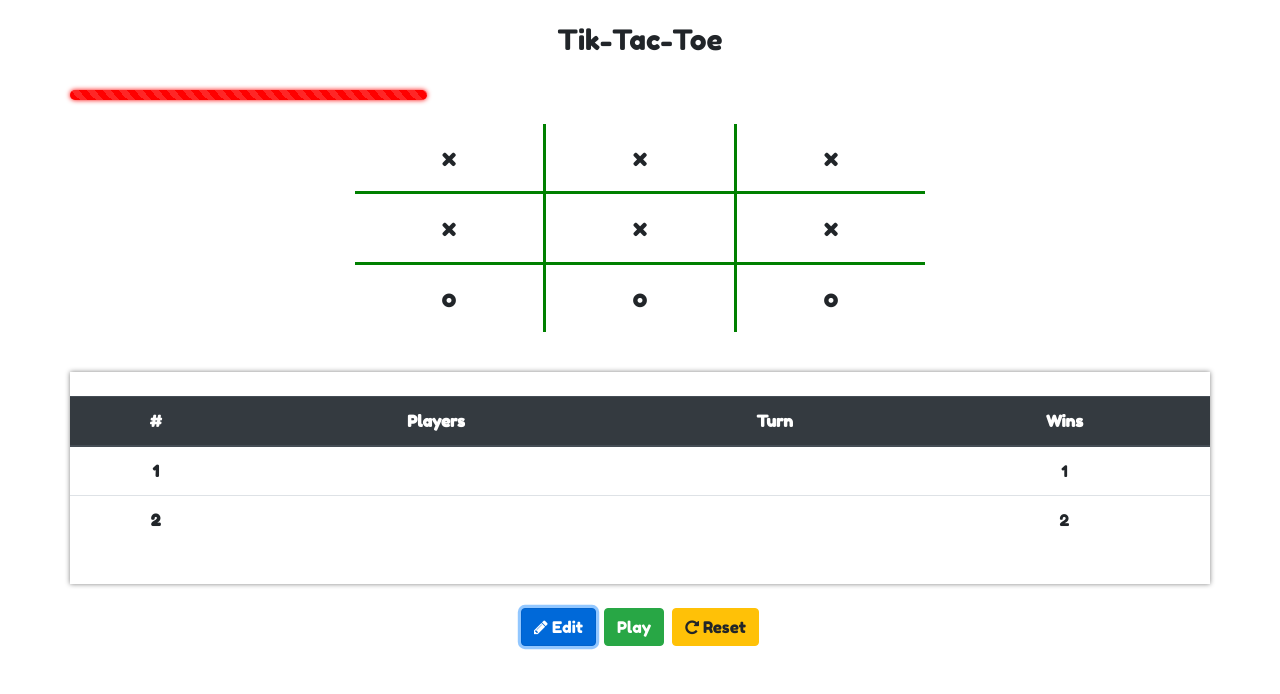
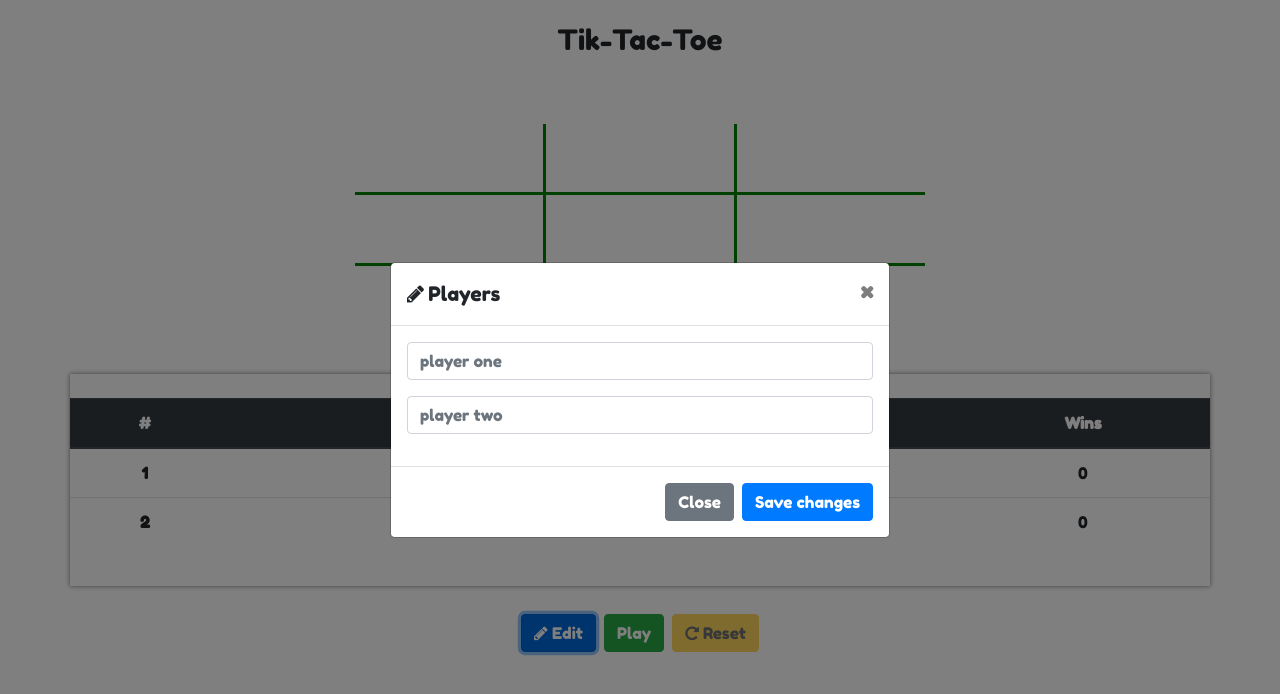
Before and after one commit to pragadesh-k-zz/tic-tak-toe-js, a plain HTML site: page index.html in a window 1280 px wide. Both pictures are taken after a click on the button "Edit". Drawn offline with nearby package versions, Linux system fonts and the light colour scheme.

Commit message:
updates ui with countdown

```diff
--- a/css/index.css
+++ b/css/index.css
@@ -9,6 +9,7 @@ body {
   justify-content: center;
   align-items: center;
   font-size: 25px;
+  min-height: 68px;
 }
 
 .r-one,
@@ -35,9 +36,11 @@ body {
   border-radius: 20px;
   height: 10px;
   background-color: green;
-  animation: timer 10s reverse;
+  animation: 10s reverse;
 }
 
+/* KEYFRAMES*/
+/*TIMER */
 @keyframes timer {
   0% {
     background-color: red;
--- a/index.html
+++ b/index.html
@@ -32,7 +32,7 @@
     <title>Hello, world!</title>
   </head>
   <body>
-    <div class="container text-center">
+    <div class="container text-center" id="maincontainer">
       <div class="row flex-column">
         <!--heading and timer-->
         <h3 class="p-4">Tik-Tac-Toe</h3>
@@ -43,21 +43,21 @@
         <section class="col-6 mx-auto py-4" id="game-container">
           <!--row one-->
           <div class="row r-one">
-            <div class="col box b-one">x</div>
-            <div class="col box b-two">x</div>
-            <div class="col box">x</div>
+            <div class="col box b-one"></div>
+            <div class="col box b-two"></div>
+            <div class="col box"></div>
           </div>
           <!--row two-->
           <div class="row r-two">
-            <div class="col box b-one">x</div>
-            <div class="col box b-two">x</div>
-            <div class="col box">x</div>
+            <div class="col box b-one"></div>
+            <div class="col box b-two"></div>
+            <div class="col box"></div>
           </div>
           <!--row three-->
           <div class="row r-three">
-            <div class="col box b-one">o</div>
-            <div class="col box b-two">o</div>
-            <div class="col box">o</div>
+            <div class="col box b-one"></div>
+            <div class="col box b-two"></div>
+            <div class="col box"></div>
           </div>
         </section>
 
@@ -76,34 +76,85 @@
               <tr>
                 <th>1</th>
                 <td>
-                  <span id="playeronename"></span>
+                  <span class="clear" id="playeronename">Player_one</span>
                 </td>
-                <td class="playeroneturn"></td>
-                <td id="playerone-wins">1</td>
+                <td class="playeroneturn clear"></td>
+                <td class="clear" id="playerone-wins">0</td>
               </tr>
 
               <tr>
                 <th>2</th>
                 <td>
-                  <span id="playertwoname"></span>
+                  <span class="clear" id="playertwoname">Player_two</span>
                 </td>
-                <td class="playertwoturn"></td>
-                <td id="playertwo-wins">2</td>
+                <td class="playertwoturn clear"></td>
+                <td class="clear" id="playertwo-wins">0</td>
               </tr>
             </tbody>
           </table>
         </section>
 
         <!--button section-->
-        <section class="d-flex justify-content-center mt-2" id="buttons">
-          <button class="btn btn-round btn-primary mx-1">
+        <section
+          class="d-flex justify-content-center mt-2 flex-sm-row flex-column"
+          id="buttons"
+        >
+          <button class="btn btn-round btn-primary mx-1 my-1" id="edit-btn">
             <span class="fa fa-pencil"></span> Edit
           </button>
-          <button class="btn btn-round btn-success mx-1">Play</button>
-          <button class="btn btn-round btn-warning mx-1">
+          <button class="btn btn-round btn-success mx-1 my-1" id="play-btn">
+            Play
+          </button>
+          <button class="btn btn-round btn-warning mx-1 my-1" id="reset-btn">
             <span class="fa fa-repeat"></span> Reset
           </button>
         </section>
+      </div>
+
+      <!--edit players-->
+      <div class="modal fade" id="exampleModalCenter">
+        <div class="modal-dialog modal-dialog-centered">
+          <div class="modal-content">
+            <div class="modal-header">
+              <h5 class="modal-title" id="exampleModalCenterTitle">
+                <span class="fa fa-pencil mr-1"></span>Players
+              </h5>
+              <button type="button" class="close" data-dismiss="modal">
+                <span>&times;</span>
+              </button>
+            </div>
+            <div class="modal-body">
+              <div class="form-group">
+                <input
+                  type="text"
+                  class="form-control"
+                  id="p1edit"
+                  placeholder="player one"
+                />
+              </div>
+              <div class="form-group">
+                <input
+                  type="text"
+                  class="form-control"
+                  id="p2edit"
+                  placeholder="player two"
+                />
+              </div>
+            </div>
+            <div class="modal-footer">
+              <button
+                type="button"
+                class="btn btn-secondary"
+                data-dismiss="modal"
+              >
+                Close
+              </button>
+              <button type="button" class="btn btn-primary" id="save-btn">
+                Save changes
+              </button>
+            </div>
+          </div>
+        </div>
       </div>
     </div>
 
--- a/js/index.js
+++ b/js/index.js
@@ -1 +1,101 @@
 console.log("Tic tak toe");
+//$('.modal').modal('show')
+
+class TikTakToe {
+  constructor() {
+    this.boxes = document.querySelectorAll(".box");
+    this.clearBoxes = () => {
+      this.boxes.forEach((box) => {
+        box.innerHTML = "";
+      });
+    };
+    this.editButton = document.querySelector("#edit-btn");
+    this.inputone = document.querySelector("#p1edit");
+    this.inputtwo = document.querySelector("#p2edit");
+    this.gameOn = false;
+    this.playerOneName = document.querySelector("#playeronename");
+    this.playerTwoName = document.querySelector("#playertwoname");
+    this.playButton = document.querySelector("#play-btn");
+    this.resetButton = document.querySelector("#reset-btn");
+    this.scoreBoardElements = document.querySelectorAll(".clear");
+    this.saveButton = document.querySelector("#save-btn");
+    this.timerDiv = document.querySelector("#timer");
+  }
+
+  gameOnState() {
+    let countdown = 3;
+    this.gameOn = true;
+    this.editButton.setAttribute("disabled", "true");
+    this.playButton.setAttribute("disabled", "true");
+    let countInterval = setInterval(() => {
+      if (!countdown <= 0) {
+        this.boxes[4].innerHTML = `${
+          !countdown <= 0 ? countdown-- : countdown
+        }`;
+      }
+    }, 1000);
+    setTimeout(() => {
+      clearInterval(countInterval);
+      this.boxes[4].innerHTML = ``;
+      this.timerDiv.style.visibility = "visible";
+      this.resetButton.removeAttribute("disabled");
+      this.eventListeners().onState();
+    }, 4000);
+  }
+
+  gameOffState() {
+    this.gameOn = false;
+    this.resetButton.setAttribute("disabled", "true");
+    this.timerDiv.style.visibility = "hidden";
+    this.clearBoxes();
+    this.eventListeners().offState();
+  }
+
+  playerNames = (e) => {
+    if (
+      this.inputone.value.trim() !== "" &&
+      this.inputtwo.value.trim() !== ""
+    ) {
+      this.playerOneName.innerHTML = this.inputone.value;
+      this.playerTwoName.innerHTML = this.inputtwo.value;
+    }
+
+    //clear input
+    [this.inputone.value, this.inputtwo.value] = ["", ""];
+  };
+
+  eventListeners() {
+    //onstate actions
+    const onState = () => {
+      this.resetButton.addEventListener("click", (e) => {
+        console.log("reset");
+        this.gameOnState();
+        this.clearBoxes();
+      });
+    };
+
+    //offstate actions
+    const offState = () => {
+      this.playButton.addEventListener("click", (e) => {
+        this.gameOnState();
+      });
+      this.editButton.addEventListener("click", (e) => {
+        $(".modal").modal("show");
+      });
+      this.saveButton.addEventListener("click", this.playerNames);
+    };
+
+    return {
+      onState: onState,
+      offState: offState,
+    };
+  }
+}
+/*------- X -----*/
+
+//initializing class
+const game = new TikTakToe();
+
+if (!game.gameOn) {
+  game.gameOffState();
+}
```
